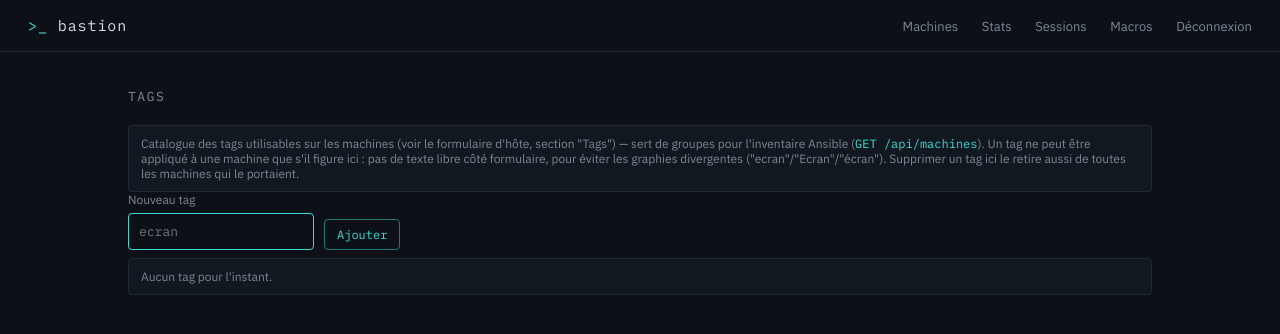
After one commit to nopalpite/bastion, a Flask app: page /tags in a window 1280 px wide. The commit adds this page. Shown: the top 334 px of the page. Run offline with Flask 3, Linux system fonts and the light colour scheme; the visitor is signed in with stand-in values (Sample User, id 1); data that the repository does not hold is empty.

Commit message:
Add GET /api/machines for Ansible + a managed tag catalog
Read-only inventory endpoint for driving the fleet from Ansible (push)
without duplicating a second machine list that would drift from
Bastion's. Auth is a static BASTION_API_TOKEN compared via
hmac.compare_digest, sent as "Authorization: Bearer <token>" -- disabled
(404) until configured, same opt-in pattern as the other env-gated
features in this project. The endpoint never returns a secret (no
credentials, host_key, vnc_password) and there is deliberately no
endpoint to fetch one either, even encrypted-at-rest and decrypted on
demand: Ansible should authenticate to machines with its own automation
SSH key, distributed out of band and added to each target's
authorized_keys, independent of Bastion.

Machines can be tagged for Ansible grouping (e.g. "ecran"/"sans-ecran",
"gpio" for this fleet of exhibit kiosks). Tags come from a managed
catalog (new /tags page) rather than free text on the host form, so
"ecran"/"Ecran"/"écran" can't drift into separate values -- the same
model this project already uses for rooms. store.add_machine/
update_machine filter a machine's tags against the current catalog
before storing, so the policy holds even for a direct POST that
bypasses the checkboxes; deleting a tag from the catalog removes it from
every machine that had it rather than leaving it orphaned.

Co-Authored-By: Claude Sonnet 5 <noreply@anthropic.com>

```diff
--- a/app.py
+++ b/app.py
@@ -11,6 +11,7 @@ Voir README.md pour la mise en place complète (noVNC, websockify, etc).
 import eventlet
 eventlet.monkey_patch()
 
+import hmac
 import os
 from datetime import datetime
 
@@ -72,6 +73,27 @@ def login_required(view):
     def wrapped(*args, **kwargs):
         if not session.get("logged_in"):
             return redirect(url_for("login", next=request.path))
+        return view(*args, **kwargs)
+    wrapped.__name__ = view.__name__
+    return wrapped
+
+
+def api_token_required(view):
+    """Pour les routes API destinées à un script/job plutôt qu'à un
+    navigateur (voir /api/machines) : un en-tête `Authorization: Bearer
+    <token>` comparé à BASTION_API_TOKEN, pas la session cookie de
+    login_required. Si aucun token n'est configuré, la route répond 404
+    (fonctionnalité inexistante tant qu'elle n'est pas configurée, même
+    logique que credentials_enabled()/TLS/notifications ailleurs dans ce
+    projet). hmac.compare_digest plutôt que == pour comparer le secret,
+    afin d'éviter une attaque par timing."""
+    def wrapped(*args, **kwargs):
+        if not config.API_TOKEN:
+            abort(404)
+        auth_header = request.headers.get("Authorization", "")
+        token = auth_header[len("Bearer "):] if auth_header.startswith("Bearer ") else ""
+        if not token or not hmac.compare_digest(token, config.API_TOKEN):
+            abort(401)
         return view(*args, **kwargs)
     wrapped.__name__ = view.__name__
     return wrapped
@@ -382,12 +404,17 @@ def new_host():
         sudo_password = request.form.get("sudo_password") or None
         vnc_username = request.form.get("vnc_username") or None
         vnc_password = request.form.get("vnc_password") or None
+        # Cases à cocher parmi le catalogue géré (voir /tags) -- jamais de
+        # texte libre, store.add_machine filtre de toute façon contre le
+        # catalogue en profondeur si jamais une valeur inattendue arrivait.
+        tags = request.form.getlist("tags")
 
         if not name or not host or os_type not in ("linux", "windows"):
             return render_template(
                 "host_form.html", rooms=rooms,
                 error="Nom, hôte et OS sont obligatoires.",
                 credentials_enabled=credentials.credentials_enabled(),
+                tag_catalog=store.load_tag_catalog(),
             )
 
         store.add_machine(
@@ -401,6 +428,7 @@ def new_host():
             sudo_password=sudo_password,
             vnc_username=vnc_username,
             vnc_password=vnc_password,
+            tags=tags,
         )
         return redirect(url_for("dashboard"))
 
@@ -417,6 +445,7 @@ def new_host():
     return render_template(
         "host_form.html", rooms=rooms, error=None, prefill=prefill,
         credentials_enabled=credentials.credentials_enabled(),
+        tag_catalog=store.load_tag_catalog(),
     )
 
 
@@ -477,12 +506,14 @@ def edit_host(machine_id):
         vnc_username = request.form.get("vnc_username") or None
         vnc_password = request.form.get("vnc_password") or None
         clear_vnc_password = request.form.get("clear_vnc_password") == "on"
+        tags = request.form.getlist("tags")
 
         if not name or not host or os_type not in ("linux", "windows"):
             return render_template(
                 "host_form.html", rooms=rooms, machine=machine,
                 error="Nom, hôte et OS sont obligatoires.",
                 credentials_enabled=credentials.credentials_enabled(),
+                tag_catalog=store.load_tag_catalog(),
             )
 
         store.update_machine(
@@ -498,12 +529,14 @@ def edit_host(machine_id):
             vnc_username=vnc_username,
             vnc_password=vnc_password,
             clear_vnc_password=clear_vnc_password,
+            tags=tags,
         )
         return redirect(url_for("dashboard"))
 
     return render_template(
         "host_form.html", rooms=rooms, machine=machine, error=None,
         credentials_enabled=credentials.credentials_enabled(),
+        tag_catalog=store.load_tag_catalog(),
     )
 
 
@@ -551,6 +584,29 @@ def edit_room(room_id):
     return render_template("room_form.html", room=room, error=None)
 
 
+# --- Catalogue de tags (voir /hosts/new, /hosts/<id>/edit) --------------
+# Une machine ne peut porter qu'un tag présent dans ce catalogue -- ni
+# free-text côté formulaire (cases à cocher uniquement, voir
+# host_form.html) ni côté store.py (add_machine/update_machine filtrent
+# tout tag qui n'y figure pas), pour ne jamais laisser diverger les
+# graphies ("ecran"/"Ecran"/"écran") ou accumuler des tags fantômes.
+
+@app.route("/tags", methods=["GET", "POST"])
+@login_required
+def tags_page():
+    if request.method == "POST":
+        store.add_tag_to_catalog(request.form.get("name", ""))
+        return redirect(url_for("tags_page"))
+    return render_template("tags.html", tags=store.load_tag_catalog())
+
+
+@app.route("/tags/<tag>/delete", methods=["POST"])
+@login_required
+def delete_tag(tag):
+    store.delete_tag_from_catalog(tag)
+    return redirect(url_for("tags_page"))
+
+
 # --- Plan interactif (WYSIWYG) -----------------------------------------
 
 @app.route("/map/<room_id>")
@@ -582,6 +638,30 @@ def map_view(room_id):
         statuses=statuses,
         map_ratio_w=map_ratio[0], map_ratio_h=map_ratio[1],
     )
+
+
+# --- Inventaire en lecture seule pour un outil externe (Ansible...) ----
+# Distincte des routes /api/machines/<id>/... ci-dessous: authentifiée par
+# jeton (api_token_required) plutôt que par session navigateur
+# (login_required), et ne renvoie jamais de champ sensible (identifiants,
+# clé d'hôte, mot de passe VNC...) — voir la section dédiée du README.
+
+@app.route("/api/machines")
+@api_token_required
+def api_machines():
+    rooms_by_id = {r["id"]: r["name"] for r in store.load_rooms()}
+    return jsonify([
+        {
+            "id": m["id"],
+            "name": m["name"],
+            "host": m["host"],
+            "os": m["os"],
+            "ssh_port": m.get("ssh_port", 22),
+            "site": rooms_by_id.get(m.get("room")),
+            "tags": m.get("tags") or [],
+        }
+        for m in store.load_machines()
+    ])
 
 
 @app.route("/api/machines/<machine_id>/position", methods=["POST"])
--- a/config.py
+++ b/config.py
@@ -76,3 +76,9 @@ HISTORY_RETENTION_DAYS_DEFAULT = int(os.environ.get("BASTION_HISTORY_RETENTION_D
 # Mattermost...), vide par défaut (désactivé). Un seul type de webhook à
 # gérer plutôt qu'une intégration par service : voir notifications.send().
 NOTIFY_WEBHOOK_URL = os.environ.get("BASTION_NOTIFY_WEBHOOK_URL", "").strip()
+
+# Jeton d'API pour GET /api/machines (inventaire en lecture seule, pensé
+# pour un inventaire dynamique Ansible — voir app.py/README). Vide par
+# défaut: la route répond 404 (fonctionnalité inexistante tant qu'elle
+# n'est pas configurée), même logique que les autres opt-in ci-dessus.
+API_TOKEN = os.environ.get("BASTION_API_TOKEN", "").strip()
--- a/docker-compose.yml
+++ b/docker-compose.yml
@@ -39,6 +39,10 @@ services:
       # machine change d'état (up/down) — voir la section "Notifications"
       # du README. Vide par défaut (désactivé).
       - BASTION_NOTIFY_WEBHOOK_URL=
+      # Optionnel: active GET /api/machines (inventaire en lecture seule,
+      # ex: source pour un inventaire dynamique Ansible) — voir la section
+      # "API d'inventaire" du README. Vide par défaut (route inexistante).
+      - BASTION_API_TOKEN=
     volumes:
       # Monter l'inventaire (machines.yaml) en externe pour le modifier sans
       # rebuild. Un DOSSIER, pas le fichier directement: voir BASTION_DATA_DIR
--- a/static/css/style.css
+++ b/static/css/style.css
@@ -634,6 +634,14 @@ body.page-map .container { max-width: none; }
   border-top: 1px solid var(--border);
   padding-top: 18px;
 }
+.tag-catalog-row {
+  display: flex;
+  align-items: center;
+  justify-content: space-between;
+  padding: 8px 0;
+  border-bottom: 1px solid var(--border);
+}
+.tag-catalog-row:last-child { border-bottom: none; }
 .hint-box {
   font-size: 12px;
   color: var(--text-dim);
@@ -655,6 +663,17 @@ body.page-map .container { max-width: none; }
   color: var(--text-dim);
   margin-top: 14px;
 }
+/* Cases à cocher nichées dans un .field (ex: tags du catalogue sur
+   host_form.html), contrairement aux cases isolées existantes
+   ("Supprimer les identifiants mémorisés") qui ne le sont pas :
+   - .field input { width: 100% } (ci-dessus) s'appliquerait sinon aussi
+     à la case elle-même, l'étirant sur toute la largeur et poussant son
+     libellé tout à droite ;
+   - .field label { display: block } est plus spécifique que
+     .checkbox-line seul et écraserait sinon son display:flex. */
+.field input[type="checkbox"] { width: auto; }
+.tag-checkboxes .checkbox-line { display: flex; margin-top: 6px; }
+.tag-checkboxes .checkbox-line:first-child { margin-top: 8px; }
 select {
   width: 100%;
   padding: 9px 10px;
--- a/templates/dashboard.html
+++ b/templates/dashboard.html
@@ -22,6 +22,7 @@
     <a class="btn" href="{{ url_for('export_hosts') }}">Exporter</a>
     <a class="btn" href="{{ url_for('import_hosts') }}">Importer</a>
     <a class="btn" href="{{ url_for('new_room') }}">+ Salle</a>
+    <a class="btn" href="{{ url_for('tags_page') }}">Gérer les tags</a>
     <a class="btn primary" href="{{ url_for('new_host') }}">+ Hôte</a>
   </div>
 </div>
--- /dev/null
+++ b/templates/tags.html
@@ -0,0 +1,44 @@
+{% extends "base.html" %}
+{% block title %}Tags — Bastion{% endblock %}
+
+{% block content %}
+<div class="page-header">
+  <div class="page-title">Tags</div>
+</div>
+
+<p class="hint-box">
+  Catalogue des tags utilisables sur les machines (voir le formulaire
+  d'hôte, section "Tags") — sert de groupes pour l'inventaire Ansible
+  (<code>GET /api/machines</code>). Un tag ne peut être appliqué à une
+  machine que s'il figure ici : pas de texte libre côté formulaire, pour
+  éviter les graphies divergentes ("ecran"/"Ecran"/"écran"). Supprimer un
+  tag ici le retire aussi de toutes les machines qui le portaient.
+</p>
+
+<form method="post" class="inline-form">
+  <div class="field">
+    <label for="name">Nouveau tag</label>
+    <input type="text" id="name" name="name" placeholder="ecran" required autofocus>
+  </div>
+  <button class="btn primary" type="submit">Ajouter</button>
+</form>
+
+{% if tags %}
+<div class="section-sep">{{ tags|length }} tag{{ 's' if tags|length != 1 else '' }}</div>
+<div class="tag-catalog-list">
+  {% for tag in tags %}
+  <div class="tag-catalog-row">
+    <span class="mono">{{ tag }}</span>
+    <form method="post" action="{{ url_for('delete_tag', tag=tag) }}">
+      <button class="btn small danger" type="submit"
+              onclick="return confirm('Supprimer ce tag ? Il sera retiré de toutes les machines concernées.');">
+        Supprimer
+      </button>
+    </form>
+  </div>
+  {% endfor %}
+</div>
+{% else %}
+<p class="hint-box">Aucun tag pour l'instant.</p>
+{% endif %}
+{% endblock %}
```
Also changed, not shown: store.py (+68 -3 lines), templates/host_form.html (+19 -0 lines), tests/test_app_routes.py (+100 -0 lines), tests/test_store.py (+111 -0 lines), README.md.
